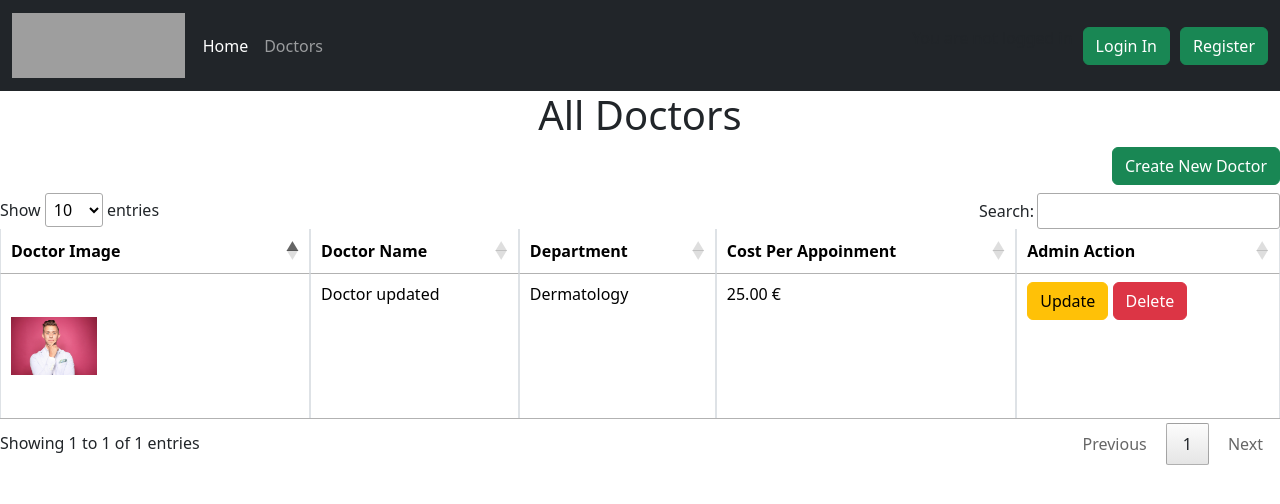
After one commit to NidhiAnandan12/x23286873_cloud_devops_sec, a Django app: page /viewdoctor in a window 1280 px wide. The commit adds this page. Shown: the top 504 px of the page. Run offline with Django 5.2, Linux system fonts and the light colour scheme; data comes from the database, SQL or seed files in the repository; both versions use the stored data as it was after the commit; some libraries are stand-ins or nearby versions; grey boxes are pictures that could not be loaded.

Commit message:
doctor update and delete changes

```diff
--- a/doctor_project/doctor_app/models.py
+++ b/doctor_project/doctor_app/models.py
@@ -1,5 +1,7 @@
 from django.db import models
 from django.contrib.auth.models import AbstractUser
+from decimal import Decimal
+
 
 class DoctorDepartment(models.Model):
     department_name = models.CharField(max_length=100)
@@ -12,7 +14,7 @@ class Doctor(models.Model):
     doctor_age = models.IntegerField()
     doctor_department = models.ForeignKey(DoctorDepartment, on_delete=models.CASCADE,null=False)
     doctor_image = models.ImageField(upload_to="images/doctor",default=None)
-
+    doctor_cost = models.DecimalField(max_digits=10, decimal_places=2, default=Decimal('0.00'))
 
 class Patient(AbstractUser):
     patient_address = models.TextField(max_length=500, null=False)
--- /dev/null
+++ b/doctor_project/doctor_app/templates/doctor_app/admin_view_doctors.html
@@ -0,0 +1,53 @@
+{% extends "doctor_app/base.html" %}
+{% block content %}
+<h1 class="text-center adminproductsheader" >All Doctors</h1>
+<div class="text-end"><a href="{% url 'adminCreateDoctor' %}" class="btn btn-success text-end mb-2">Create New Doctor</a>
+</div>
+
+<table class="table table-bordered" id="doctors_table">
+    <thead>
+      <tr>
+        <th scope="col">Doctor Image</th>
+        <th scope="col">Doctor Name</th>
+        <th scope="col">Department</th>
+        <th scope="col">Cost Per Appoinment</th>
+        <th scope="col">Admin Action</th>
+      </tr>
+    </thead>
+    <tbody>
+        {% if doctors %}
+        {% for doctor in doctors%}
+                        <tr>
+                            <td><img class="card-img-top" src="{{ doctor.doctor_image.url }}" alt="Product image" style="width: 30%;height: 10vw;object-fit: contain;"></td>
+                            <td>{{ doctor.doctor_name }}</td>
+                            <td>{{ doctor.doctor_department }}</td>
+                            <td>{{ doctor.doctor_cost }} €</td>
+                            <td><a href="{% url 'adminUpdateDoctor' doctor.doctor_id %}" class="btn btn-warning">Update</a>
+                                <a href="{% url 'adminDeleteDoctor' doctor.doctor_id %}" class="btn btn-danger">Delete</a></td>
+
+                        </tr>
+                {% endfor%}
+      {% endif %}
+
+    </tbody>
+  </table>
+
+{% endblock %}
+
+
+{% block script %}
+<script>
+$(document).ready(function () {
+    $('#doctors_table').dataTable({
+  columnDefs: [{
+    "defaultContent": "-",
+    "targets": "_all"
+  }],
+  paging:true
+});
+});
+
+
+</script>
+
+{% endblock %}
--- a/doctor_project/doctor_app/templates/doctor_app/header.html
+++ b/doctor_project/doctor_app/templates/doctor_app/header.html
@@ -31,9 +31,9 @@
             Admin
           </a>
           <ul class="dropdown-menu" aria-labelledby="navbarDropdownMenuLink">
-            <li><a class="dropdown-item" href="">View All Products</a></li>
-            <li><a class="dropdown-item" href="">Add Products</a></li>
-            <li><a class="dropdown-item" href="">View Product Category</a></li>
+            <li><a class="dropdown-item" href="{% url 'adminViewDoctors' %}">View All Doctors</a></li>
+            <li><a class="dropdown-item" href="{% url 'adminCreateDoctor' %}">Add Doctor</a></li>
+            <li><a class="dropdown-item" href="">View Doctors Department</a></li>
 
           </ul>
         </li>
--- a/doctor_project/doctor_app/templates/doctor_app/updateproduct.html
+++ b/doctor_project/doctor_app/templates/doctor_app/updatedoctor.html
@@ -1,13 +1,13 @@
-{% extends "base.html" %}
+{% extends "doctor_app/base.html" %}
 {% block content %}
 <div class="text-center">
 
-<h1>Update Product</h1>
+<h1>Update Doctor</h1>
 <form method="post" enctype="multipart/form-data">
     {% csrf_token %}
     {{ form.as_p }}
     <button class="button btn-success is-success is-fullwidth is-medium mt-5"
-            type="submit">Update Product
+            type="submit">Update Doctor
     </button>
 </form>
 </div>
--- a/doctor_project/doctor_app/urls.py
+++ b/doctor_project/doctor_app/urls.py
@@ -7,6 +7,11 @@ urlpatterns = [
     path('', views.index, name='index'),
     path('doctors', views.Doctors, name='doctors'),
 
+    path('createdoctor',views.CreateDoctor ,name='adminCreateDoctor'),
+    path('updatedoctor/<int:doctor_id>',views.UpdateDoctor ,name='adminUpdateDoctor'),
+    path('deletedoctor/<int:doctor_id>',views.DeleteDoctor ,name='adminDeleteDoctor'),
+    path('viewdoctor',views.AdminViewDoctors ,name='adminViewDoctors'),
+    path('searchdoctor',views.DoctorSearch ,name='doctorSearch'),
 
 
 
--- a/doctor_project/doctor_app/views.py
+++ b/doctor_project/doctor_app/views.py
@@ -4,6 +4,7 @@ from django.contrib.auth import login
 from django.contrib import messages
 from django.shortcuts import render,redirect
 from .models import DoctorDepartment,Doctor,Appointment,Patient
+from .forms import CreateDoctorForm,CreateDepartmentForm
 
 
 def index(request):
@@ -25,3 +26,46 @@ def Doctors(request):
      doctors = Doctor.objects.all()
      doctors_context = {'doctors': doctors}
      return render(request, 'doctor_app/doctors.html', doctors_context)
+
+def CreateDoctor(request):
+     if request.method == "POST":
+        form = CreateDoctorForm(request.POST,request.FILES)
+        form.save()
+        if form.is_valid():
+          return redirect('doctors')
+     else:
+          form = CreateDoctorForm()
+          return render(request, 'doctor_app/createdoctor.html', {"form": form})
+
+def UpdateDoctor(request, doctor_id):
+    doctor = Doctor.objects.get(doctor_id=doctor_id)
+    if request.method == 'POST':
+        form = CreateDoctorForm(request.POST,request.FILES, instance=doctor)
+        if form.is_valid():
+            form.save()
+            messages.success(request,"Doctor Updated Successfully.")
+            return redirect('adminViewDoctors')
+    else:
+        form = CreateDoctorForm(instance=doctor)
+
+    return render(request,'doctor_app/updatedoctor.html',{'form': form})
+
+def DeleteDoctor(request, doctor_id):
+    doctor = Doctor.objects.get(doctor_id=doctor_id)
+    doctor.delete()
+    return redirect('adminViewDoctors')
+
+def AdminViewDoctors(request):
+     doctors = Doctor.objects.all()
+     doctors_context = {'doctors' :doctors}
+     return render(request,'doctor_app/admin_view_doctors.html',doctors_context)
+
+def DoctorSearch(request):
+    if request.method == 'GET':
+          doctor_name =  request.GET.get('search')
+          doctors = Doctor.objects.filter(doctor_name_name__icontains=doctor_name)
+          if not doctors:
+               messages.error(request,f"No doctors found for {doctor_name}")
+               return redirect('doctors')
+          doctors_context = {'doctors': doctors,'doctor_search' :True}
+          return render(request, 'doctor_app/doctors.html', doctors_context)
```
Also changed, not shown: doctor_project/doctor_app/forms.py (+12 -1 lines), doctor_project/doctor_app/templates/doctor_app/createdoctor.html (added, +15 -0 lines), doctor_project/doctor_app/templates/doctor_app/doctors.html (+35 -1 lines), doctor_project/doctor_app/templates/doctor_app/forms.py (added, +17 -0 lines), doctor_project/db.sqlite3, doctor_project/doctor_app/migrations/0004_doctor_doctor_cost.py (added), doctor_project/images/doctor/austin-distel-7bMdiIqz_J4-unsplash_sqe89WI.jpg (added), doctor_project/images/doctor/christopher-campbell-rDEOVtE7vOs-unsplash.jpg (added).
